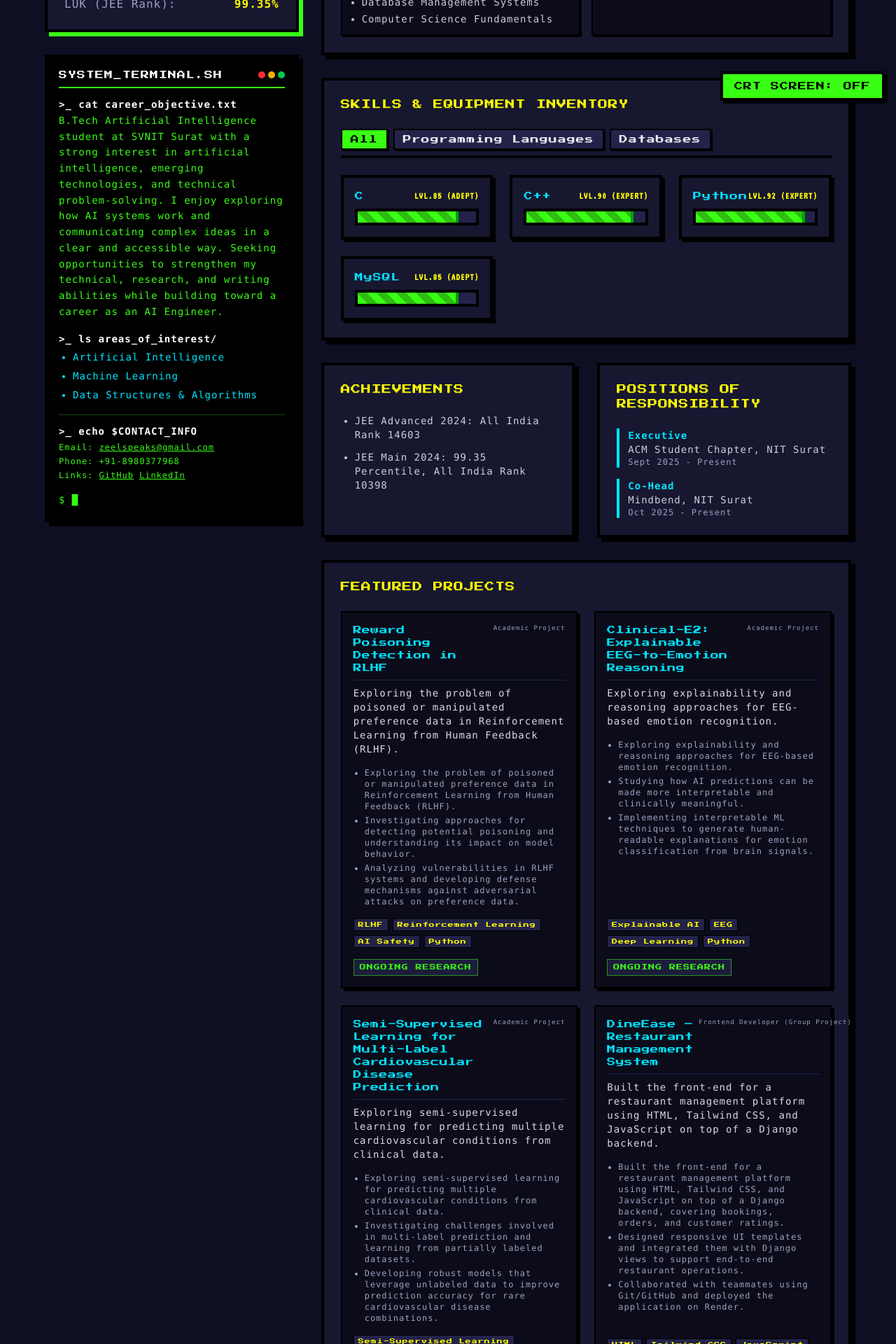
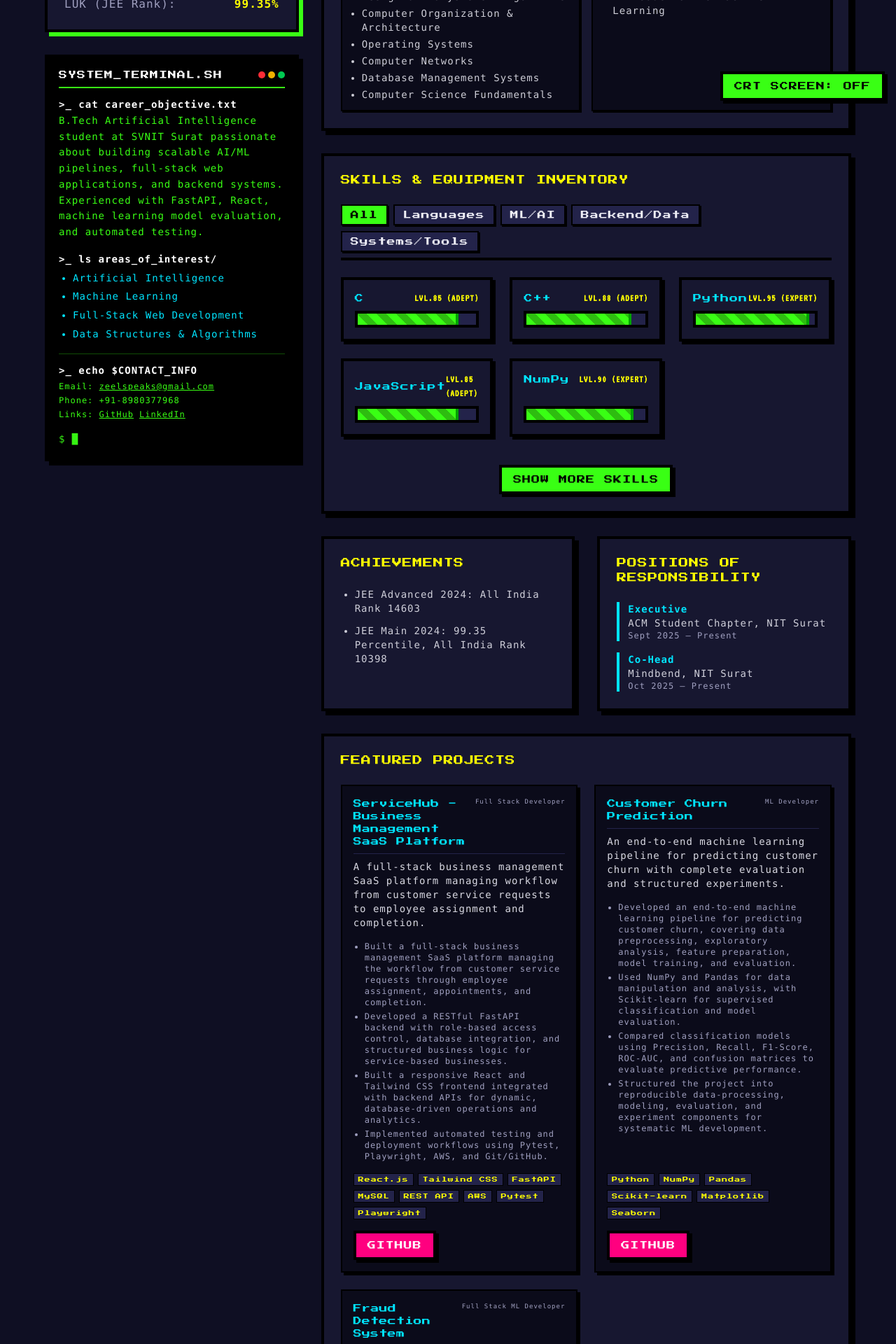
Before and after one commit to ZeelRamoliya07/Portfolio, a Next.js app: page / in a window 1280 px wide. Shown: the part 640-2560 px from the top of the page at 70% size. Built offline with nearby package versions, Linux system fonts and the light colour scheme.

Commit message:
Updated resume details

```diff
--- a/src/constants/data.ts
+++ b/src/constants/data.ts
@@ -1,19 +1,21 @@
 export const BIO = {
-  name: "Ramoliya Zeel Hirenbhai",
+  name: "RAMOLIYA ZEEL HIRENBHAI",
   avatar: "/profile.jpg", // Place your photo named profile.jpg inside the public/ folder
-  title: "Aspiring AI Engineer",
-  tagline: "Bachelor of Technology in Artificial Intelligence @ Sardar Vallabhbhai National Institute of Technology, Surat",
+  title: "B.Tech in Artificial Intelligence",
+  tagline: "Sardar Vallabhbhai National Institute of Technology (SVNIT), Surat",
   contact: {
     email: "zeelspeaks@gmail.com",
     phone: "+91-8980377968",
     github: "https://github.com/ZeelRamoliya07",
     linkedin: "https://www.linkedin.com/in/zeel-ramoliya",
+    location: "Surat, India",
   },
-  profile: "B.Tech Artificial Intelligence student at SVNIT Surat with a strong interest in artificial intelligence, emerging technologies, and technical problem-solving. I enjoy exploring how AI systems work and communicating complex ideas in a clear and accessible way. Seeking opportunities to strengthen my technical, research, and writing abilities while building toward a career as an AI Engineer.",
-  careerObjective: "B.Tech Artificial Intelligence student at SVNIT Surat with a strong interest in artificial intelligence, emerging technologies, and technical problem-solving. I enjoy exploring how AI systems work and communicating complex ideas in a clear and accessible way. Seeking opportunities to strengthen my technical, research, and writing abilities while building toward a career as an AI Engineer.",
+  profile: "B.Tech Artificial Intelligence student at SVNIT Surat with a strong foundation in machine learning, software engineering, FastAPI, React, and data systems.",
+  careerObjective: "B.Tech Artificial Intelligence student at SVNIT Surat passionate about building scalable AI/ML pipelines, full-stack web applications, and backend systems. Experienced with FastAPI, React, machine learning model evaluation, and automated testing.",
   areasOfInterest: [
     "Artificial Intelligence",
     "Machine Learning",
+    "Full-Stack Web Development",
     "Data Structures & Algorithms"
   ],
   keyCourses: {
@@ -34,22 +36,44 @@ export const BIO = {
 };
 
 export const SKILLS = [
-  { name: "C", category: "Programming Languages", score: 85 },
-  { name: "C++", category: "Programming Languages", score: 90 },
-  { name: "Python", category: "Programming Languages", score: 92 },
-  { name: "MySQL", category: "Databases", score: 85 },
+  // Languages
+  { name: "C", category: "Languages", score: 85 },
+  { name: "C++", category: "Languages", score: 88 },
+  { name: "Python", category: "Languages", score: 95 },
+  { name: "JavaScript", category: "Languages", score: 85 },
+  // ML/AI
+  { name: "NumPy", category: "ML/AI", score: 90 },
+  { name: "Pandas", category: "ML/AI", score: 90 },
+  { name: "Scikit-learn", category: "ML/AI", score: 88 },
+  { name: "Matplotlib", category: "ML/AI", score: 85 },
+  { name: "Seaborn", category: "ML/AI", score: 85 },
+  { name: "Jupyter Notebook", category: "ML/AI", score: 90 },
+  // Backend/Data
+  { name: "FastAPI", category: "Backend/Data", score: 90 },
+  { name: "MySQL", category: "Backend/Data", score: 85 },
+  { name: "REST APIs", category: "Backend/Data", score: 92 },
+  { name: "Pydantic", category: "Backend/Data", score: 88 },
+  // Systems/Tools
+  { name: "React.js", category: "Systems/Tools", score: 88 },
+  { name: "Tailwind CSS", category: "Systems/Tools", score: 90 },
+  { name: "AWS", category: "Systems/Tools", score: 80 },
+  { name: "Git & GitHub", category: "Systems/Tools", score: 90 },
+  { name: "Pytest", category: "Systems/Tools", score: 85 },
+  { name: "Playwright", category: "Systems/Tools", score: 82 },
 ] as const;
 
 export const EDUCATION = [
   {
-    degree: "B.Tech, Artificial Intelligence",
-    institute: "Sardar Vallabhbhai National Institute of Technology, Surat",
+    degree: "B.Tech in Artificial Intelligence",
+    institute: "Sardar Vallabhbhai National Institute of Technology (SVNIT), Surat",
     period: {
       start: "2024",
       end: "2028",
     },
     grade: "CGPA: 7.86 (Present)",
-    details: []
+    details: [
+      "Relevant Coursework: Data Structures & Algorithms, Design & Analysis of Algorithms, Computer Organization & Architecture, Operating Systems, Computer Networks, Database Management Systems, Computer Science Fundamentals, Artificial Intelligence, Introduction to Machine Learning."
+    ]
   }
 ] as const;
 
@@ -59,65 +83,54 @@ export const ACHIEVEMENTS = [
 ] as const;
 
 export const RESPONSIBILITIES = [
-  { title: "Executive", organization: "ACM Student Chapter, NIT Surat", period: "Sept 2025 - Present" },
-  { title: "Co-Head", organization: "Mindbend, NIT Surat", period: "Oct 2025 - Present" }
+  { title: "Executive", organization: "ACM Student Chapter, NIT Surat", period: "Sept 2025 – Present" },
+  { title: "Co-Head", organization: "Mindbend, NIT Surat", period: "Oct 2025 – Present" }
 ] as const;
 
 export const PROJECTS = [
   {
-    title: "Reward Poisoning Detection in RLHF",
-    desc: "Exploring the problem of poisoned or manipulated preference data in Reinforcement Learning from Human Feedback (RLHF).",
-    role: "Academic Project",
-    status: "Ongoing",
+    title: "ServiceHub - Business Management SaaS Platform",
+    desc: "A full-stack business management SaaS platform managing workflow from customer service requests to employee assignment and completion.",
+    role: "Full Stack Developer",
+    status: "Completed",
     live: "",
-    repo: "",
-    tech: ["RLHF", "Reinforcement Learning", "AI Safety", "Python"],
+    repo: "https://github.com/ZeelRamoliya07",
+    tech: ["React.js", "Tailwind CSS", "FastAPI", "MySQL", "REST API", "AWS", "Pytest", "Playwright"],
     bullets: [
-      "Exploring the problem of poisoned or manipulated preference data in Reinforcement Learning from Human Feedback (RLHF).",
-      "Investigating approaches for detecting potential poisoning and understanding its impact on model behavior.",
-      "Analyzing vulnerabilities in RLHF systems and developing defense mechanisms against adversarial attacks on preference data."
+      "Built a full-stack business management SaaS platform managing the workflow from customer service requests through employee assignment, appointments, and completion.",
+      "Developed a RESTful FastAPI backend with role-based access control, database integration, and structured business logic for service-based businesses.",
+      "Built a responsive React and Tailwind CSS frontend integrated with backend APIs for dynamic, database-driven operations and analytics.",
+      "Implemented automated testing and deployment workflows using Pytest, Playwright, AWS, and Git/GitHub."
     ]
   },
   {
-    title: "Clinical-E2: Explainable EEG-to-Emotion Reasoning",
-    desc: "Exploring explainability and reasoning approaches for EEG-based emotion recognition.",
-    role: "Academic Project",
-    status: "Ongoing",
+    title: "Customer Churn Prediction",
+    desc: "An end-to-end machine learning pipeline for predicting customer churn with complete evaluation and structured experiments.",
+    role: "ML Developer",
+    status: "Completed",
     live: "",
-    repo: "",
-    tech: ["Explainable AI", "EEG", "Deep Learning", "Python"],
+    repo: "https://github.com/ZeelRamoliya07",
+    tech: ["Python", "NumPy", "Pandas", "Scikit-learn", "Matplotlib", "Seaborn"],
     bullets: [
-      "Exploring explainability and reasoning approaches for EEG-based emotion recognition.",
-      "Studying how AI predictions can be made more interpretable and clinically meaningful.",
-      "Implementing interpretable ML techniques to generate human-readable explanations for emotion classification from brain signals."
+      "Developed an end-to-end machine learning pipeline for predicting customer churn, covering data preprocessing, exploratory analysis, feature preparation, model training, and evaluation.",
+      "Used NumPy and Pandas for data manipulation and analysis, with Scikit-learn for supervised classification and model evaluation.",
+      "Compared classification models using Precision, Recall, F1-Score, ROC-AUC, and confusion matrices to evaluate predictive performance.",
+      "Structured the project into reproducible data-processing, modeling, evaluation, and experiment components for systematic ML development."
     ]
   },
   {
-    title: "Semi-Supervised Learning for Multi-Label Cardiovascular Disease Prediction",
-    desc: "Exploring semi-supervised learning for predicting multiple cardiovascular conditions from clinical data.",
-    role: "Academic Project",
-    status: "Ongoing",
-    live: "",
-    repo: "",
-    tech: ["Semi-Supervised Learning", "Machine Learning", "Healthcare AI", "Python"],
-    bullets: [
-      "Exploring semi-supervised learning for predicting multiple cardiovascular conditions from clinical data.",
-      "Investigating challenges involved in multi-label prediction and learning from partially labeled datasets.",
-      "Developing robust models that leverage unlabeled data to improve prediction accuracy for rare cardiovascular disease combinations."
-    ]
-  },
-  {
-    title: "DineEase – Restaurant Management System",
-    desc: "Built the front-end for a restaurant management platform using HTML, Tailwind CSS, and JavaScript on top of a Django backend.",
-    role: "Frontend Developer (Group Project)",
+    title: "Fraud Detection System",
+    desc: "An end-to-end fraud detection system for highly imbalanced credit card transaction data with optimized decision thresholds.",
+    role: "Full Stack ML Developer",
     status: "Completed",
     live: "",
-    repo: "https://github.com/ZeelRamoliya07/DineEase",
-    tech: ["HTML", "Tailwind CSS", "JavaScript", "Django", "Render"],
+    repo: "https://github.com/ZeelRamoliya07",
+    tech: ["Python", "NumPy", "Pandas", "Scikit-learn", "FastAPI", "React", "Tailwind CSS", "REST API", "Pytest"],
     bullets: [
-      "Built the front-end for a restaurant management platform using HTML, Tailwind CSS, and JavaScript on top of a Django backend, covering bookings, orders, and customer ratings.",
-      "Designed responsive UI templates and integrated them with Django views to support end-to-end restaurant operations.",
-      "Collaborated with teammates using Git/GitHub and deployed the application on Render."
+      "Built an end-to-end fraud detection system for highly imbalanced credit-card transaction data with validation, preprocessing, stratified splitting, and model evaluation.",
+      "Compared Logistic Regression, Decision Tree, and Random Forest models using Precision, Recall, F1-Score, PR-AUC, ROC-AUC, and confusion matrices.",
+      "Optimized the Random Forest decision threshold from 0.50 to 0.70, increasing precision from 75.26% to 88.61% while reducing false positives from 24 to 9 on the evaluation set.",
+      "Exposed the trained ML pipeline through a FastAPI REST API and built a React frontend for transaction analysis with fraud probability and risk-level outputs."
     ]
   }
 ] as const;
```
